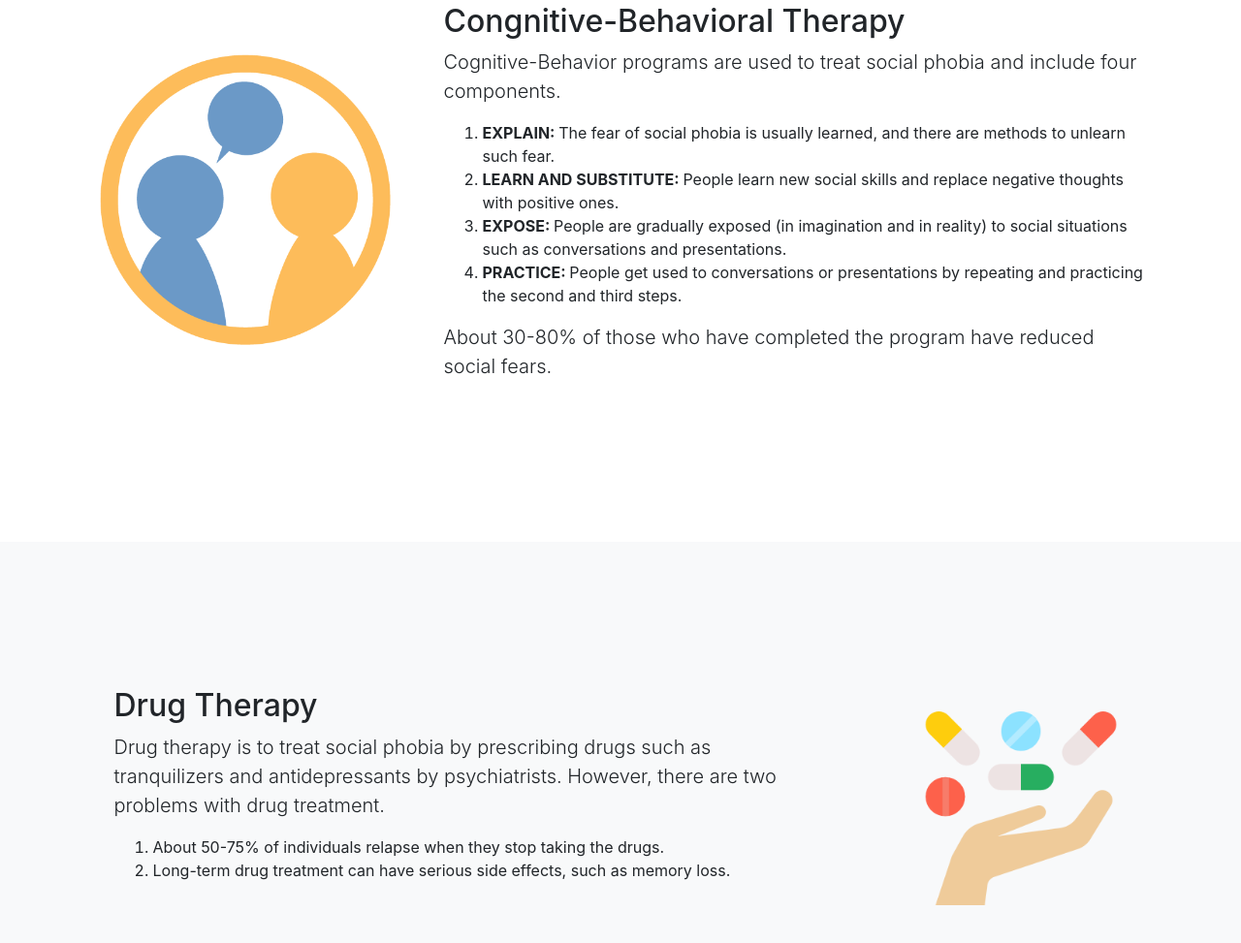
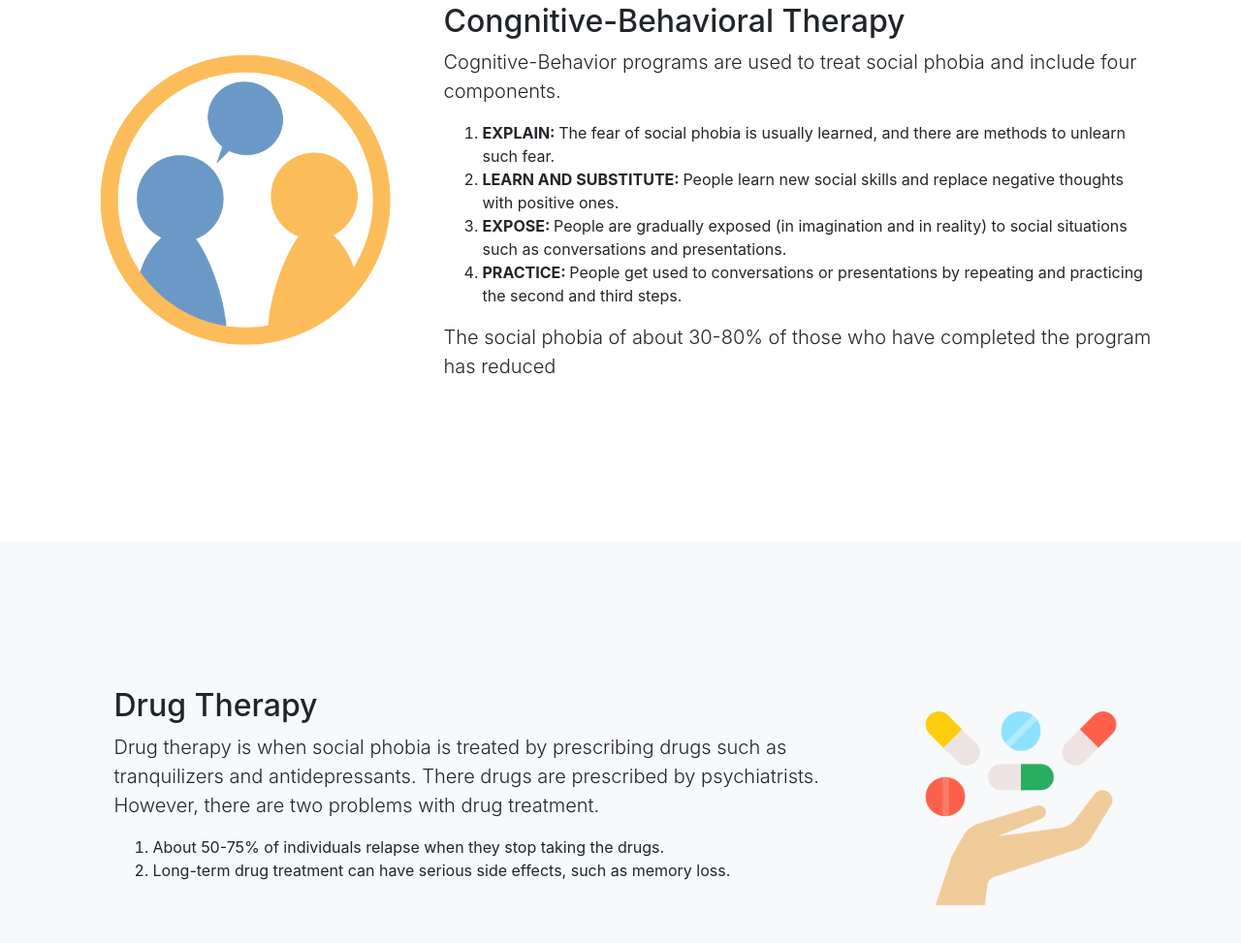
Before and after one commit to GENYF/TFP_WEB, a website with bundled scripts: page index.html in a window 1280 px wide. Shown: the part 535-1508 px from the top of the page at 97% size. Built offline with nearby package versions, Linux system fonts and the light colour scheme.

Commit message:
Update index.html

```diff
--- a/index.html
+++ b/index.html
@@ -62,7 +62,7 @@
                             <li><b>EXPOSE: </b>People are gradually exposed (in imagination and in reality) to social situations such as conversations and presentations.</li>
                             <li><b>PRACTICE: </b>People get used to conversations or presentations by repeating and practicing the second and third steps.</li>
                         </ol>
-                        <p class="lead">About 30-80% of those who have completed the program have reduced social fears.</p>
+                        <p class="lead">The social phobia of about 30-80% of those who have completed the program has reduced</p>
                     </div>
                 </div>
             </div>
@@ -74,7 +74,7 @@
                 <div class="row">
                     <div class="col-lg-8 mx-auto">
                         <h2>Drug Therapy</h2>
-                        <p class="lead">Drug therapy is to treat social phobia by prescribing drugs such as tranquilizers and antidepressants by psychiatrists. However, there are two problems with drug treatment.</p>
+                        <p class="lead">Drug therapy is when social phobia is treated by prescribing drugs such as tranquilizers and antidepressants. There drugs are prescribed by psychiatrists. However, there are two problems with drug treatment.</p>
                         <ol type="1">
                             <li>About 50-75% of individuals relapse when they stop taking the drugs.</li>
                             <li>Long-term drug treatment can have serious side effects, such as memory loss.</li>
```
